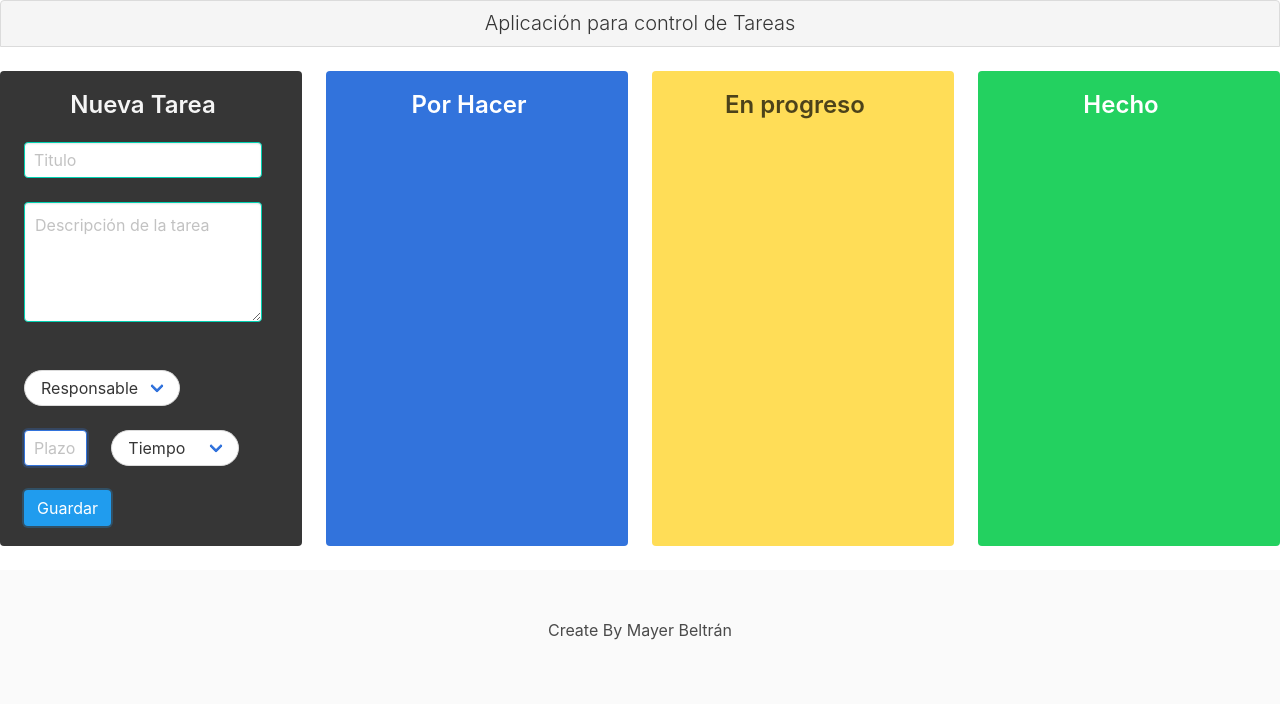
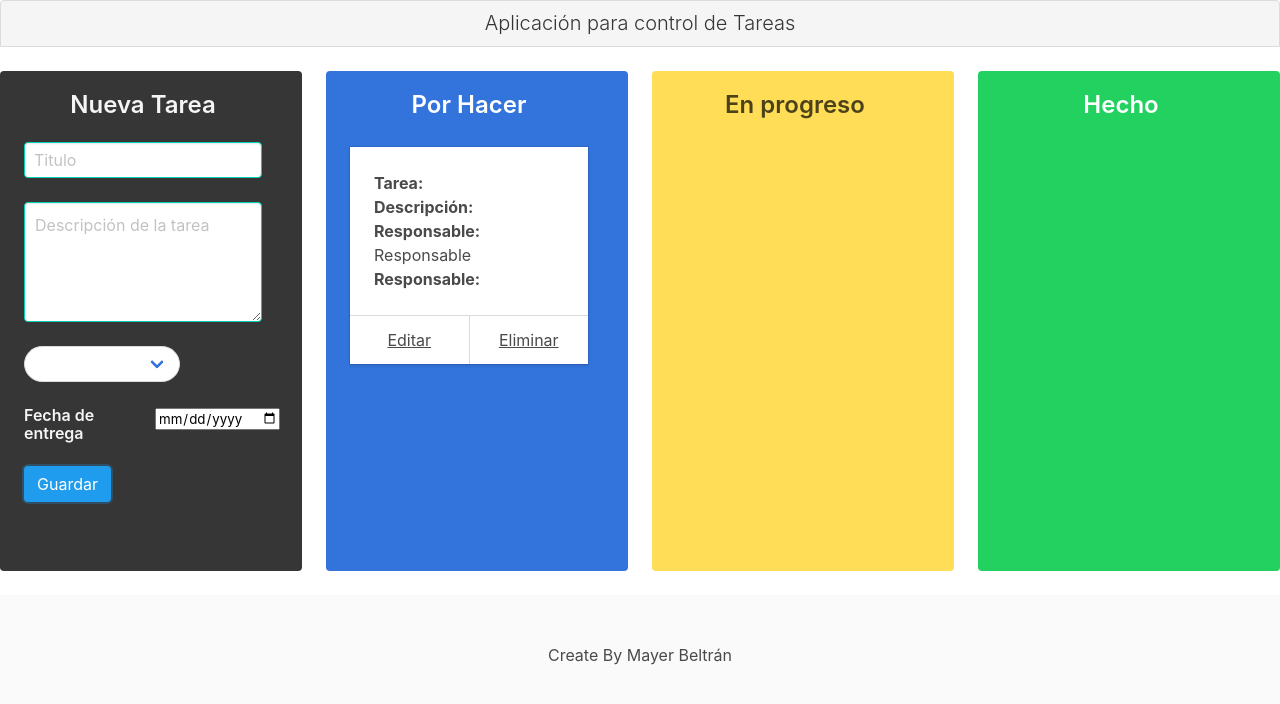
Before and after one commit to MayerSantiago/Aplicacion_Tipo_Trello, a plain HTML site: page Index.html in a window 1280 px wide. Both pictures are taken after a click on the button "Guardar". Drawn offline with nearby package versions, Linux system fonts and the light colour scheme.

Commit message:
Avance 2 aplicación Trello
Se agregó la funcionalidad de agregar tareas y permite arrastrarlas según el estado de cada una de ellas

```diff
--- a/Index.html
+++ b/Index.html
@@ -6,53 +6,50 @@
                     <meta name="viewport" content="width=device-width, initial-scale=1.0">
                     <link rel="stylesheet"
                     href="https://cdnjs.cloudflare.com/ajax/libs/bulma/0.7.0/css/bulma.min.css">
+
                     <title>Creación de Tareas</title>
                 </head>
                 <body>
                     <article class="panel has-text-centered">
-                        <p class="panel-heading">
+                          <p class="panel-heading">
                             Aplicación para control de Tareas
                           </p>
                     </article>
                     <div class="columns">
                         <div class="column is-3">
-                            <div class="notification is-dark">
+                            <div class="notification is-dark" style="height: 500px;">
                                 <h1 class="title is-4 has-text-centered">Nueva Tarea</h1>
-                            <input class="input is-primary" type="text" placeholder="Titulo">
+                            <input class="input is-primary" type="text" placeholder="Titulo" id = "tittle">
                              <br>
                              <br>
-                             <textarea class="textarea is-primary" placeholder="Descripción de la tarea"></textarea>
+                             <textarea class="textarea is-primary" placeholder="Descripción de la tarea" id = "description"></textarea>
                              <br>
-                             <br>
+
                              <div class="select is-rounded">
-                                <select>
+                                <select id="responsable">
                                   <option>Responsable</option>
-                                  <option>User 01</option>
-                                  <option>User 02</option>
+                                  <option>Juan</option>
+                                  <option>Mayer</option>
+                                  <option>Brayan</option>
                                 </select>
                               </div>
                               <br>
                               <br>
                               <div class="columns">
-                                <div class="column is-4">
+                                <div class="column is-6" style="height: 500%;">
                                     <div class="control">
-                                        <input class="input is-focused" type="text" placeholder="Plazo">
+                                      <h1 class="title is-6 has-text-left">Fecha de entrega</h1>
                                       </div>
                                 </div>
-                                <div class="column">
-                              <div class="select is-rounded is-8">
-                                <select>
-                                  <option>Tiempo</option>
-                                  <option>Días</option>
-                                  <option>Semanas</option>
-                                  <option>Meses</option>
-                                  <option>Años</option>
-                                </select>
-                              </div>
+                                <div class="column is-one-fifth">
+
+
+                               <input  type="date" id="dateend">
+
                             </div>
                               </div>
                               <div class="buttons">
-                                <button class="button is-info">Guardar</button>
+                                <button class="button is-info" id="save">Guardar</button>
                             </div>
 
                                 </div>
@@ -63,31 +60,39 @@
 
 
                         </div>
+
                         <div class="column">
+                          <div class="contenedor" style="height: 100%;" >
+                            <div class="notification is-link has-text-centered" style="height: 100%;" id="ToDo">
+                                <h1 class="title is-4">Por Hacer</h1>
 
-                            <div class="notification is-link has-text-centered">
-                                <h1 class="title is-4">Por Hacer</h1>
-                                <br><br><br><br><br><br><br><br><br><br><br><br><br><br><br><br>
 
                             </div>
+                          </div>
                         </div>
                         <div class="column">
+                          <div class="contenedor" style="height: 100%;" >
+                        <div class="notification is-warning has-text-centered" style="height: 100%;" id="Doing">
+                            <h1 class="title is-4">En progreso</h1>
+                            <div style="height: 5px;"></div>
 
-                        <div class="notification is-warning has-text-centered">
-                            <h1 class="title is-4">En progreso</h1>
-                            <br><br><br><br><br><br><br><br><br><br><br><br><br><br><br><br>
                         </div>
+                          </div>
                         </div>
                         <div class="column">
-                            <div class="notification is-success has-text-centered">
+                          <div class="contenedor" style="height: 100%;" >
+                            <div class="notification is-success has-text-centered" style="height: 100%;" id="TaskDo">
                                 <h1 class="title is-4 has-text-centered">Hecho</h1>
-
-                                <br><br><br><br><br><br><br><br><br><br><br><br><br><br><br><br>
-                            </div>
+                              </div>
 
                         </div>
+                      </div>
+                    </div>
 
-                    </div>
+
+
+
+
                 </body>
                 <footer class="footer">
                     <div class="content has-text-centered">
@@ -97,4 +102,7 @@
                       </p>
                     </div>
                   </footer>
+
                 </html>
+                <script src="https://cdn.jsdelivr.net/npm/sortablejs@latest/Sortable.min.js"></script>
+                <script src="Index.js"></script>
--- /dev/null
+++ b/Index.js
@@ -0,0 +1,94 @@
+
+
+alert("funciono");
+var btnsave = document.getElementById('save')
+var tittle = document.getElementById('tittle')
+var description = document.getElementById('description')
+var responsable = document.getElementById('responsable')
+var date = document.getElementById('dateend')
+var doing = document.getElementById('Doing')
+var todo = document.getElementById('ToDo')
+var taskdo = document.getElementById('TaskDo')
+
+
+function myFunction() {
+   document.querySelector('#ToDo').insertAdjacentHTML('beforeend', ' <div  draggable = "true" id="container" >'+
+   ' <div style="height: 5px;"></div>'+
+   ' <div class="card" >'+
+    '<div class="card-content" >'+
+
+
+      '<h3 class="has-text-left" style="height: 100%;">'+
+      '<strong>Tarea:    </strong>'+ tittle.value +
+      '</h3>'+
+      '<h1 class="has-text-left" style="height: 100%;">'+
+      '<strong>Descripción:    </strong>' + description.value +
+      '</h1>'+
+      '<h1 class="has-text-left" style="height: 100%;">'+
+      '<strong>Responsable:    </strong>' + responsable.value +
+      '</h1>'+
+      '<h1 class="has-text-left" style="height: 100%;">'+
+      '<strong>Responsable:    </strong>' + date.value +
+      '</h1>'+
+
+
+
+
+
+    '</div>'+
+    '<footer class="card-footer">'+
+    '<a href="#" class="card-footer-item">Editar</a>'+
+    '<a href="#" class="card-footer-item">Eliminar</a>'+
+  '</footer>'+
+  '</div>'
+
+
+)
+
+tittle.value = ''
+description.value = ''
+responsable.value = ''
+date.value = ''
+
+  }
+
+btnsave.addEventListener("click", myFunction
+
+)
+
+
+
+
+doing.addEventListener('dragover', e =>{
+  e.preventDefault();
+  console.log("dragover");
+
+})
+
+doing.addEventListener("drop", e =>{
+  card = document.getElementById('container')
+  doing.appendChild(card)
+})
+
+
+todo.addEventListener('dragover', e =>{
+  e.preventDefault();
+  console.log("dragover");
+
+})
+
+todo.addEventListener("drop", e =>{
+  card = document.getElementById('container')
+  todo.appendChild(card)
+})
+
+taskdo.addEventListener('dragover', e =>{
+  e.preventDefault();
+  console.log("dragover");
+
+})
+
+taskdo.addEventListener("drop", e =>{
+  card = document.getElementById('container')
+  taskdo.appendChild(card)
+})
```
